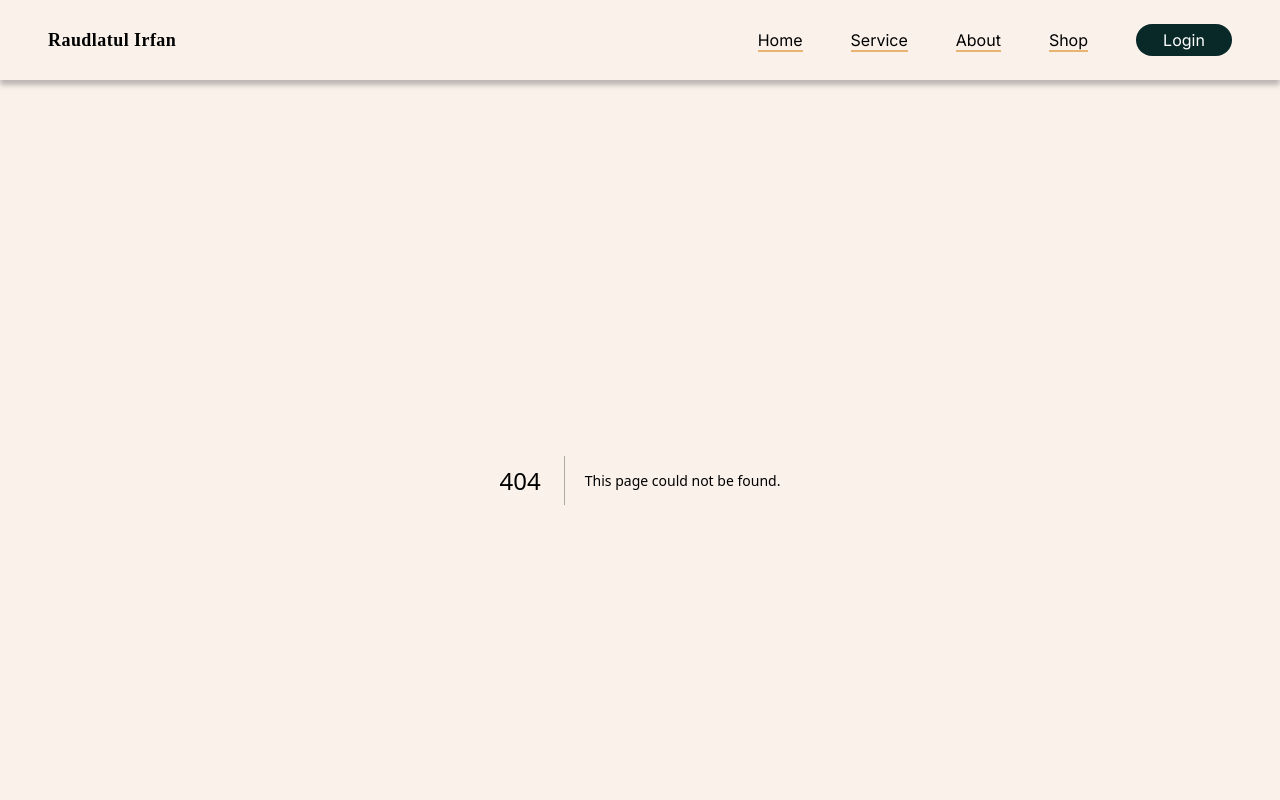
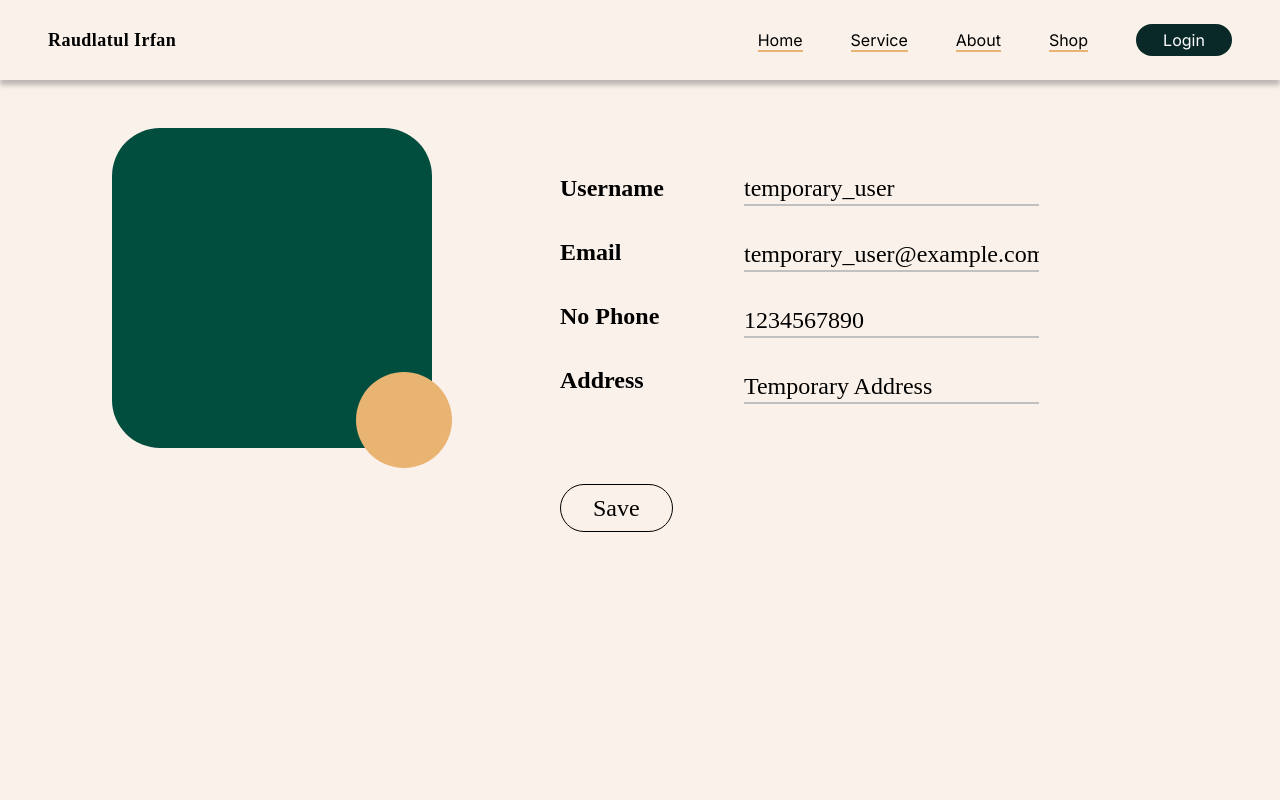
Before and after one commit to michaeltio/raudlatul_dummy, a Next.js app in the folder client/: page /profile/edit in a window 1280 px wide. Before the commit this address had no page. Shown: the top 800 px of the page. Built offline with nearby package versions, Linux system fonts and the light colour scheme.

Commit message:
Edit page

```diff
--- /dev/null
+++ b/client/src/app/profile/edit/page.jsx
@@ -0,0 +1,93 @@
+"use client";
+import React, { useState } from "react";
+
+const ProfileEdit = () => {
+  // Use temporary hardcoded data for userData
+  const [userData, setUserData] = useState({
+    username: "temporary_user",
+    email: "temporary_user@example.com",
+    no_telp: "1234567890",
+    address: "Temporary Address",
+  });
+
+  // Function to handle input changes
+  const handleChange = (e) => {
+    setUserData({ ...userData, [e.target.name]: e.target.value });
+  };
+
+  // Temporary submit function without API call
+  const handleSubmit = (e) => {
+    e.preventDefault();
+    console.log("Updated data (temporary):", userData);
+    alert("Data has been temporarily updated!");
+  };
+
+  return (
+    <div className="mx-6 flex flex-col py-12 font-ptserif lg:mx-28 lg:gap-0">
+      <form
+        onSubmit={handleSubmit}
+        className="flex flex-col gap-16 lg:flex-row lg:items-center lg:gap-32"
+      >
+        <div className="flex justify-center">
+          <div className="flex h-48 w-48 items-end justify-end rounded-[3rem] bg-[#014E3E] lg:h-80 lg:w-80">
+            <div className="absolute h-16 w-16 translate-x-5 translate-y-5 rounded-full bg-[#E9B472] lg:h-24 lg:w-24"></div>
+          </div>
+        </div>
+        <div className="justify-center">
+          <div className="flex justify-center gap-10 text-lg lg:gap-20 lg:text-2xl">
+            <div className="flex flex-col gap-8">
+              <div className="font-semibold">Username</div>
+              <div className="font-semibold">Email</div>
+              <div className="font-semibold">No Phone</div>
+              <div className="font-semibold">Address</div>
+            </div>
+            <div className="flex flex-col gap-8 pr-6">
+              <input
+                type="text"
+                name="username"
+                value={userData.username}
+                onChange={handleChange}
+                className="flex border-b-2 border-[#C1C1C1] bg-[#FAF1EA]"
+                required
+              />
+              <input
+                type="email"
+                name="email"
+                value={userData.email}
+                onChange={handleChange}
+                className="flex border-b-2 border-[#C1C1C1] bg-[#FAF1EA]"
+                required
+              />
+              <input
+                type="text"
+                name="no_telp"
+                value={userData.no_telp}
+                onChange={handleChange}
+                className="flex border-b-2 border-[#C1C1C1] bg-[#FAF1EA]"
+                required
+              />
+              <input
+                type="text"
+                name="address"
+                value={userData.address}
+                onChange={handleChange}
+                className="flex border-b-2 border-[#C1C1C1] bg-[#FAF1EA]"
+                required
+              />
+            </div>
+          </div>
+          <div className="mt-16 flex justify-center lg:absolute lg:my-20 lg:justify-center lg:text-2xl">
+            <button
+              type="submit"
+              className="rounded-full border-[0.1rem] border-black px-8 lg:h-12"
+            >
+              Save
+            </button>
+          </div>
+        </div>
+      </form>
+    </div>
+  );
+};
+
+export default ProfileEdit;
```
